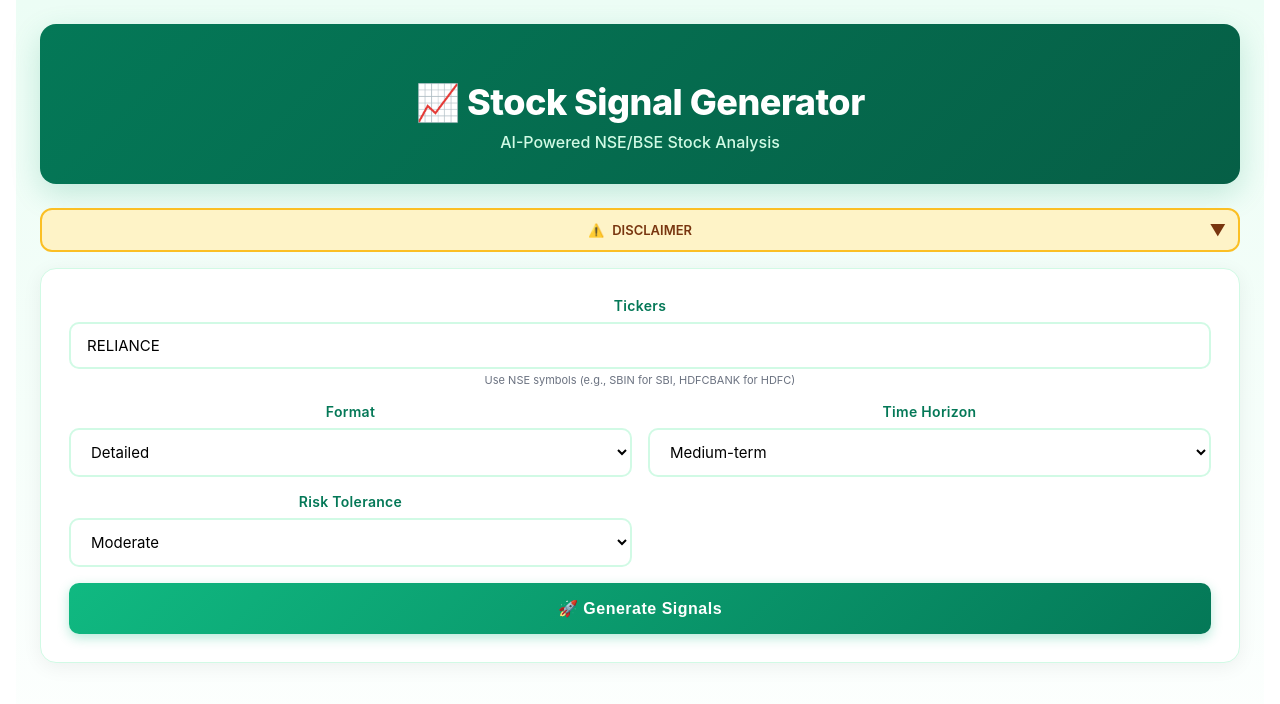
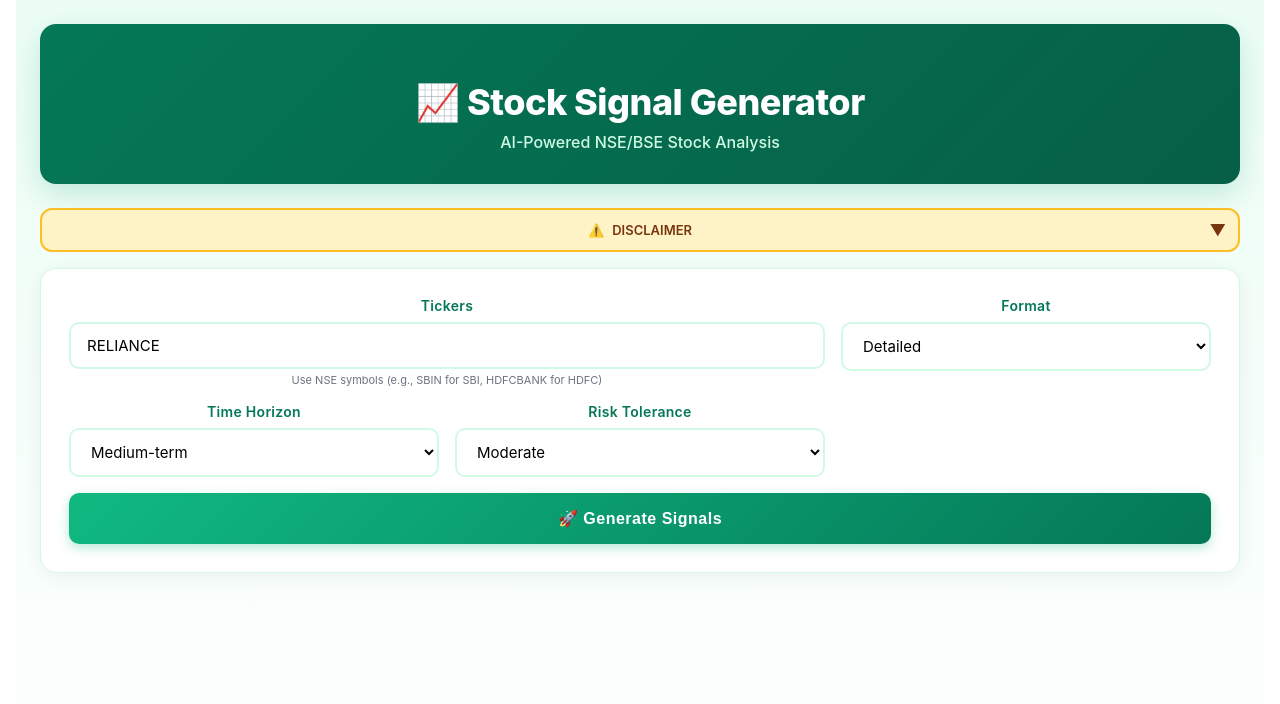
Before and after one commit to anandshinde75/SignalGenerator, a React (Create React App) app: page / in a window 1280 px wide. Shown: the top 704 px of the page. Built offline with nearby package versions, Linux system fonts and the light colour scheme.

Commit message:
Your commit message

```diff
--- a/src/SignalGenerator.tsx
+++ b/src/SignalGenerator.tsx
@@ -223,7 +223,7 @@ const S = {
   td: { padding: 14, borderBottom: '1px solid #e5e7eb', fontSize: 14 },
   section: { marginTop: 16, padding: 20, background: '#ecfdf5', borderRadius: 12, border: '2px solid #a7f3d0' },
   secTitle: { fontSize: 16, fontWeight: 700, color: '#047857', marginBottom: 14, display: 'flex', alignItems: 'center', gap: 8 },
-  grid: { display: 'grid', gridTemplateColumns: 'repeat(2, 1fr)', gap: 16 },
+  grid: { display: 'grid', gridTemplateColumns: 'repeat(auto-fit, minmax(280px, 1fr))',  gap: 16},
   summary: { background: 'linear-gradient(135deg, #fef3c7 0%, #fef9c3 100%)', border: '2px solid #fbbf24', borderRadius: 12, padding: 16, fontSize: 14, color: '#78350f', lineHeight: 1.6, marginTop: 16 },
   invalid: { background: 'linear-gradient(135deg, #fee2e2 0%, #fef2f2 100%)', border: '2px solid #fca5a5', borderRadius: 12, padding: 20, color: '#991b1b' },
   footer: { textAlign: 'center' as const, fontSize: 13, color: '#6b7280', marginTop: 32, padding: '20px 0', borderTop: '1px solid #d1fae5' }
```
